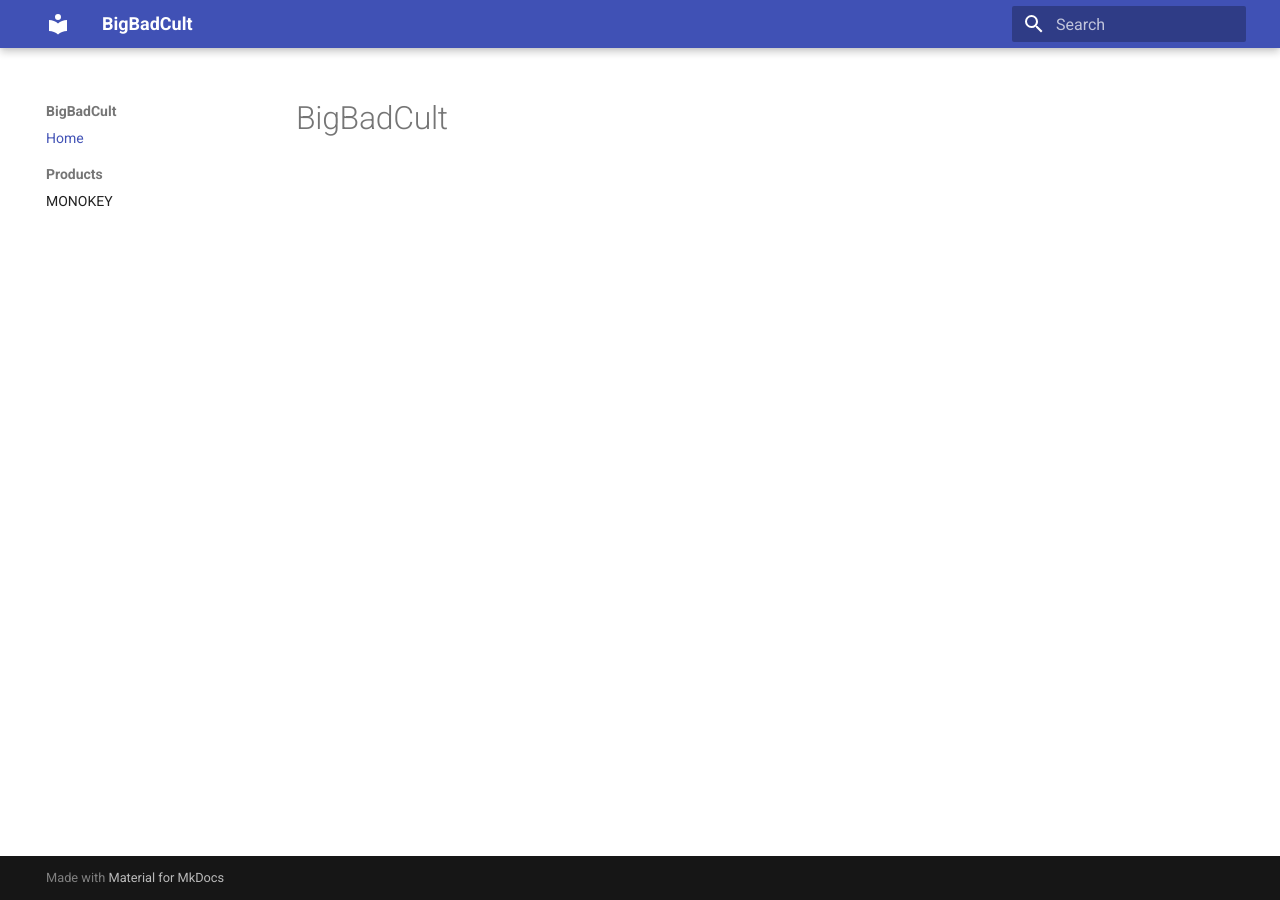
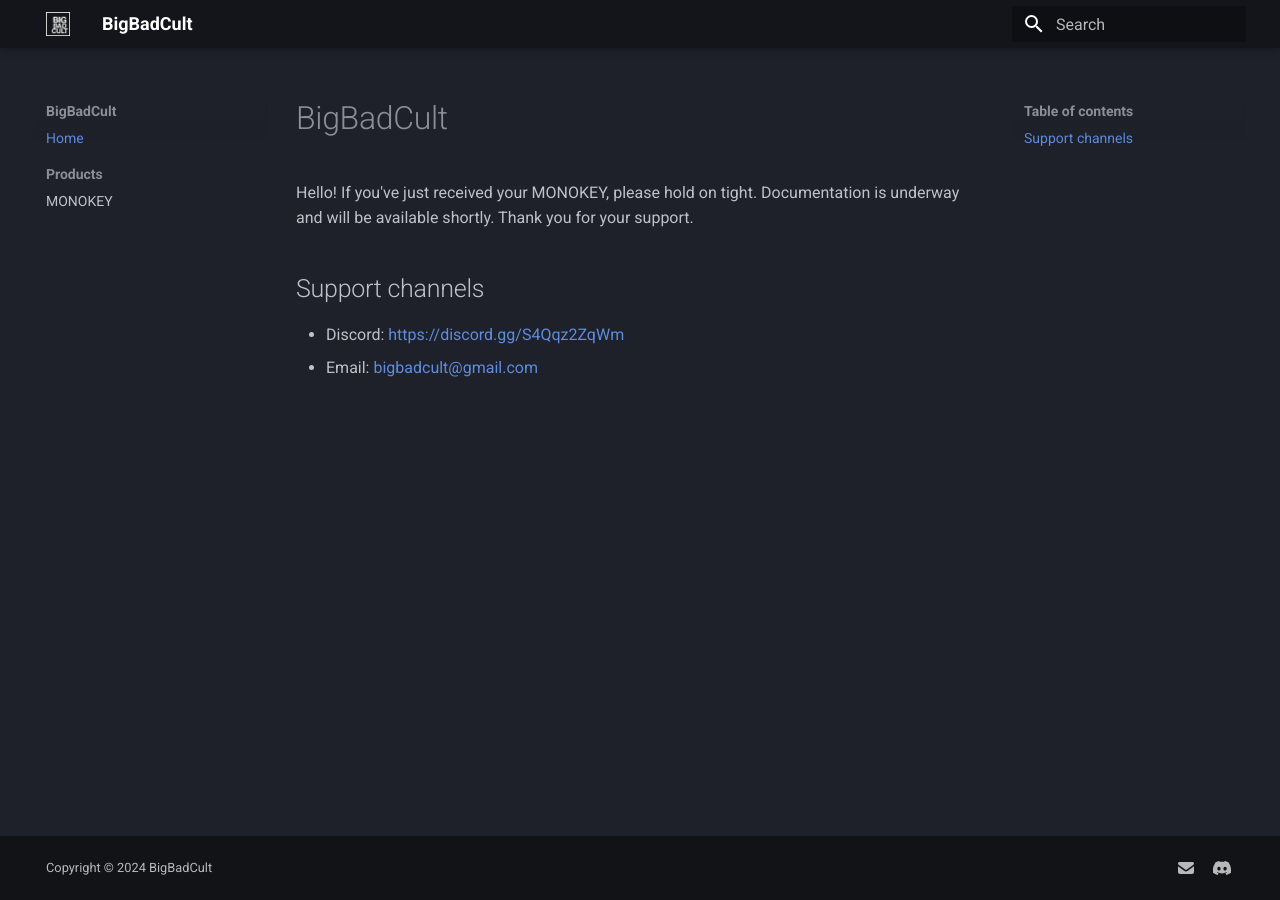
Before and after one commit to BigBadCult/bigbadcult.github.io, an MkDocs documentation site: the page built from docs/index.md, in a window 1280 px wide. Built offline with MkDocs 1.6.1 and Material for MkDocs 9.7.7, drawn with Linux system fonts in a browser that asks for light colours.

Commit message:
Theme and temporary landing page

```diff
--- a/docs/index.md
+++ b/docs/index.md
@@ -1 +1,8 @@
 # BigBadCult
+
+Hello! If you've just received your MONOKEY, please hold on tight. Documentation is underway and will be available shortly. Thank you for your support.
+
+## Support channels
+
+* Discord: [https://discord.gg/S4Qqz2ZqWm](https://discord.gg/S4Qqz2ZqWm)
+* Email: [bigbadcult@gmail.com](mailto:bigbadcult@gmail.com)
--- a/mkdocs.yml
+++ b/mkdocs.yml
@@ -2,9 +2,25 @@
 site_url: https://bigbadcult.github.io
 theme:
   name: material
+  palette:
+    scheme: slate
+    primary: black
+    accent: indigo
+  logo: assets/logo.png
+  favicon: assets/favicon.png
   features:
     - navigation.sections
     - navigation.path
+extra:
+  generator: false
+  social:
+    - icon: fontawesome/solid/envelope
+      link: mailto:bigbadcult@gmail.com
+    - icon: fontawesome/brands/discord
+      link: https://discord.gg/S4Qqz2ZqWm
+extra_css:
+  - stylesheets/extra.css
+copyright: Copyright &copy; 2024 BigBadCult
 nav:
   - Home: index.md
   - Products:
```
Also changed, not shown: docs/assets/favicon.png (added), docs/assets/logo.png (added), docs/stylesheets/extra.css (added).
